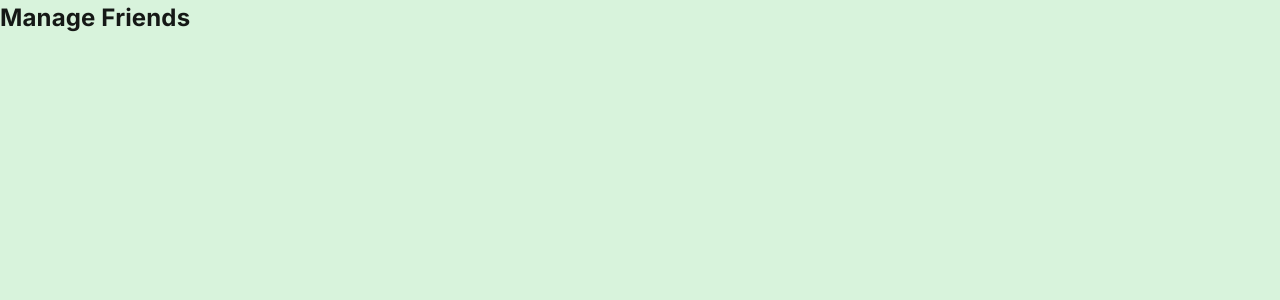
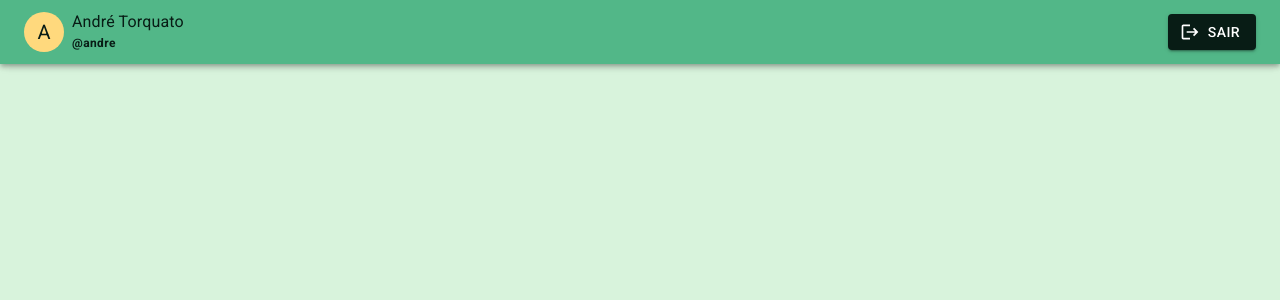
Before and after one commit to UFC-Dev-Web-2024-2/RachaConta, a React (Create React App) app: page /friends in a window 1280 px wide. Shown: the top 300 px of the page. Built offline with nearby package versions, Linux system fonts and the light colour scheme.

Commit message:
header component

```diff
--- a/src/components/Friends/ManagerFriends.jsx
+++ b/src/components/Friends/ManagerFriends.jsx
@@ -1,8 +1,12 @@
 import React from 'react';
+import Header from '../Header/Header';
 
 const ManageFriends = () => {
+    const user = { name: 'André Torquato', username: 'andre' };
+
     return (
         <div>
+            <Header user={user} />
             <h2>Manage Friends</h2>
         </div>
     );
--- /dev/null
+++ b/src/components/Header/Header.jsx
@@ -0,0 +1,57 @@
+import React from 'react';
+import AppBar from '@mui/material/AppBar';
+import Toolbar from '@mui/material/Toolbar';
+import Avatar from '@mui/material/Avatar';
+import Typography from '@mui/material/Typography';
+import Button from '@mui/material/Button';
+import Box from '@mui/material/Box';
+import LogoutIcon from '@mui/icons-material/Logout';
+import { useNavigate } from 'react-router-dom';
+
+const Header = ({
+	user,
+	avatarBgColor = 'yellow.main',
+	textColor = 'darkGray.main'
+}) => {
+	const navigate = useNavigate();
+
+	const firstNameInitial = user.name ? user.name.split(' ')[0][0] : '';
+
+	const handleLogout = () => {
+		navigate('/');
+	};
+
+	return (
+		<AppBar position="fixed">
+			<Toolbar sx={{ display: 'flex', justifyContent: 'space-between', width: '100%', bgcolor: 'secondary.main' }}>
+				<Box sx={{ display: 'flex', alignItems: 'center' }}>
+					<Avatar sx={{ bgcolor: avatarBgColor, mr: 1, color: textColor }}>
+						{firstNameInitial}
+					</Avatar>
+					<Box sx={{ display: 'flex', flexDirection: 'column', mr: 2 }}>
+						<Typography variant="body1" sx={{ color: textColor }}>
+							{user.name}
+						</Typography>
+						<Typography variant="caption" sx={{ color: textColor, fontWeight: 'bold' }}>
+							@{user.username}
+						</Typography>
+					</Box>
+				</Box>
+
+				<Box sx={{ display: 'flex', alignItems: 'center' }}>
+
+					<Button
+						variant="contained"
+						color="darkGray"
+						startIcon={<LogoutIcon />}
+						onClick={handleLogout}
+					>
+						Sair
+					</Button>
+				</Box>
+			</Toolbar>
+		</AppBar>
+	);
+};
+
+export default Header;
--- a/src/index.js
+++ b/src/index.js
@@ -19,10 +19,10 @@ const theme = createTheme({
       main: "#2C417A",
     },
     secondary: {
-      main: "#F1F5F9",
+      main: "#52B788",
     },
     darkGray: {
-      main: "#334155",
+      main: "#081C15",
     },
     lightGray: {
       main: "#CBD5E1",
@@ -30,6 +30,9 @@ const theme = createTheme({
     secondaryForeground: {
       main: "#0F172A",
     },
+    yellow: {
+      main: "#FFD97D",
+    }
   },
 });
 
```
